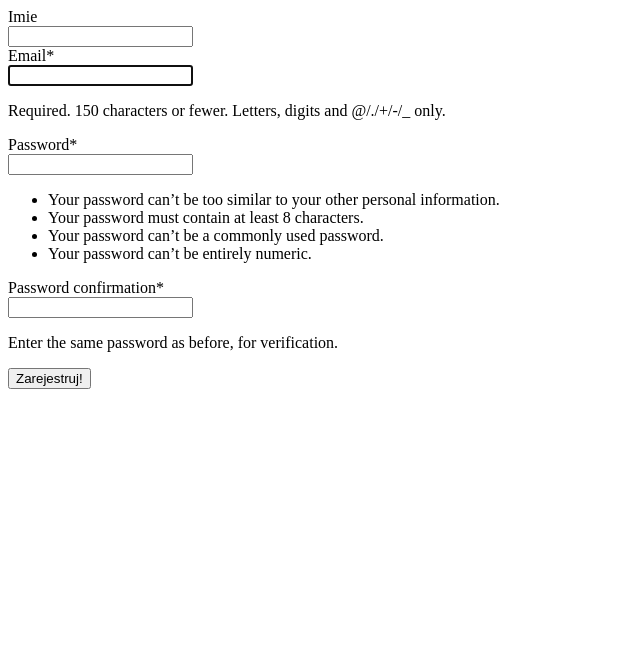
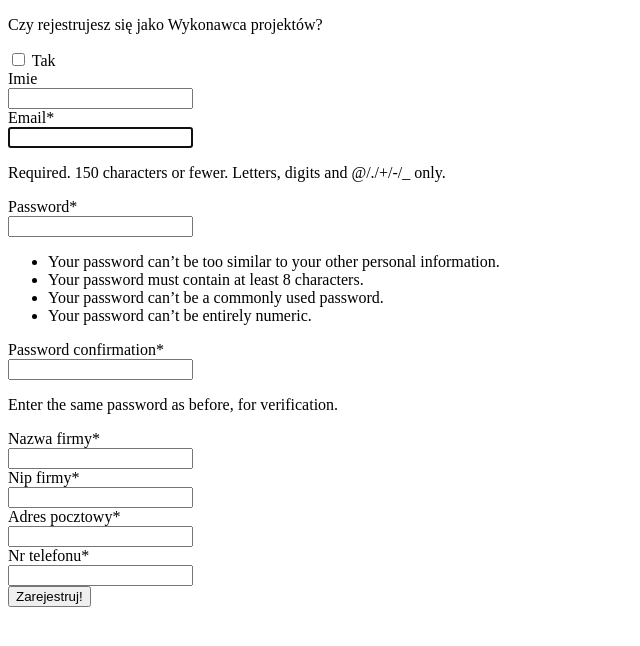
Before and after one commit to kopaczekd/project_panel, a Django app: template project_panel/registration/templates/registration/register.html in a window 1280 px wide. Shown: the top 646 px of the page, without its empty margins (0-640 px from the left). Run offline with Django 3.2, Linux system fonts and the light colour scheme; the template is opened without the code that fills it: values that come from a table or form of the project are taken from there, others are empty; some libraries are stand-ins or nearby versions.

Commit message:
Add UserDashBoardForm to register.html, new js code for executive or none, static modify

```diff
--- a/project_panel/project_panel/urls.py
+++ b/project_panel/project_panel/urls.py
@@ -18,5 +18,5 @@ from django.urls import path, include
 
 urlpatterns = [
     path('admin/', admin.site.urls),
-    path('', include('registration.urls'))
+    path('auth/', include('registration.urls'))
 ]
--- a/project_panel/registration/forms.py
+++ b/project_panel/registration/forms.py
@@ -1,6 +1,7 @@
 from django.contrib.auth.forms import UserCreationForm
 from django.contrib.auth.models import User
-from .models import Role, UserDashboard
+from .models import UserDashboard
+from django.forms import ModelForm
 
 
 class RegisterForm(UserCreationForm):
@@ -15,7 +16,7 @@ class RegisterForm(UserCreationForm):
         }
 
 
-class RegisterUserDashboard():
+class RegisterUserDashboard(ModelForm):
     class Meta:
         model = UserDashboard
         exclude = ['user', 'role']
--- a/project_panel/registration/models.py
+++ b/project_panel/registration/models.py
@@ -12,7 +12,7 @@ class Role(models.Model):
 class UserDashboard(models.Model):
     user = models.ForeignKey(User, on_delete=models.CASCADE)
     role = models.ForeignKey(Role, null=True, on_delete=models.DO_NOTHING)
-    company_name = models.CharField(max_length=248, null=True)
-    nip = models.IntegerField(null=True)
-    postal_address = models.CharField(max_length=248)
-    telephone = models.PositiveIntegerField()
+    company_name = models.CharField(max_length=248, null=True, verbose_name="Nazwa firmy")
+    nip = models.IntegerField(null=True, verbose_name="Nip firmy")
+    postal_address = models.CharField(max_length=248, verbose_name="Adres pocztowy")
+    telephone = models.PositiveIntegerField(verbose_name="Nr telefonu")
--- /dev/null
+++ b/project_panel/registration/static/js/registration.js
@@ -0,0 +1,15 @@
+document.addEventListener('DOMContentLoaded', (event) => {
+    let company_name = document.getElementById('div_id_company_name');
+    let company_nip = document.getElementById('div_id_nip');
+
+    let if_executive = document.getElementById('if_executive').onclick = function() {
+        if (this.checked)
+            {
+                company_name.style.display = "none";
+                company_nip.style.display = "none";
+            } else {
+                company_name.style.display = "block";
+                company_nip.style.display = "block";
+            }
+    }
+});
--- a/project_panel/registration/templates/registration/register.html
+++ b/project_panel/registration/templates/registration/register.html
@@ -1,21 +1,23 @@
 <!DOCTYPE html>
 {% load crispy_forms_tags %}
+{% load static %}
 <html lang="en">
 <head>
     <meta charset="UTF-8">
     <title>Rejestracja</title>
+    <script src="{% static  'js/registration.js' %}" type="text/javascript"></script>
 </head>
 <body>
 
 <form method="post">
     {% csrf_token %}
-    {{ form|crispy }}
-    {% for role in roles %}
-        {{ role }}
-    {% endfor %}
-    <input type="submit" value="Zarejestruj!">
+    <p>Czy rejestrujesz się jako Wykonawca projektów?</p>
+    <input type="checkbox" id="if_executive" value="executive"/>
+    <label for="if_executive">Tak</label>
+    {{ form_user|crispy }}
+    {{ form_user_dashboard|crispy }}
+    <input type='submit' value='Zarejestruj!'>
 </form>
-
 
 </body>
 </html>
```
Also changed, not shown: project_panel/registration/views.py (+7 -6 lines), project_panel/project_panel/settings.py (line endings or trailing spaces).
